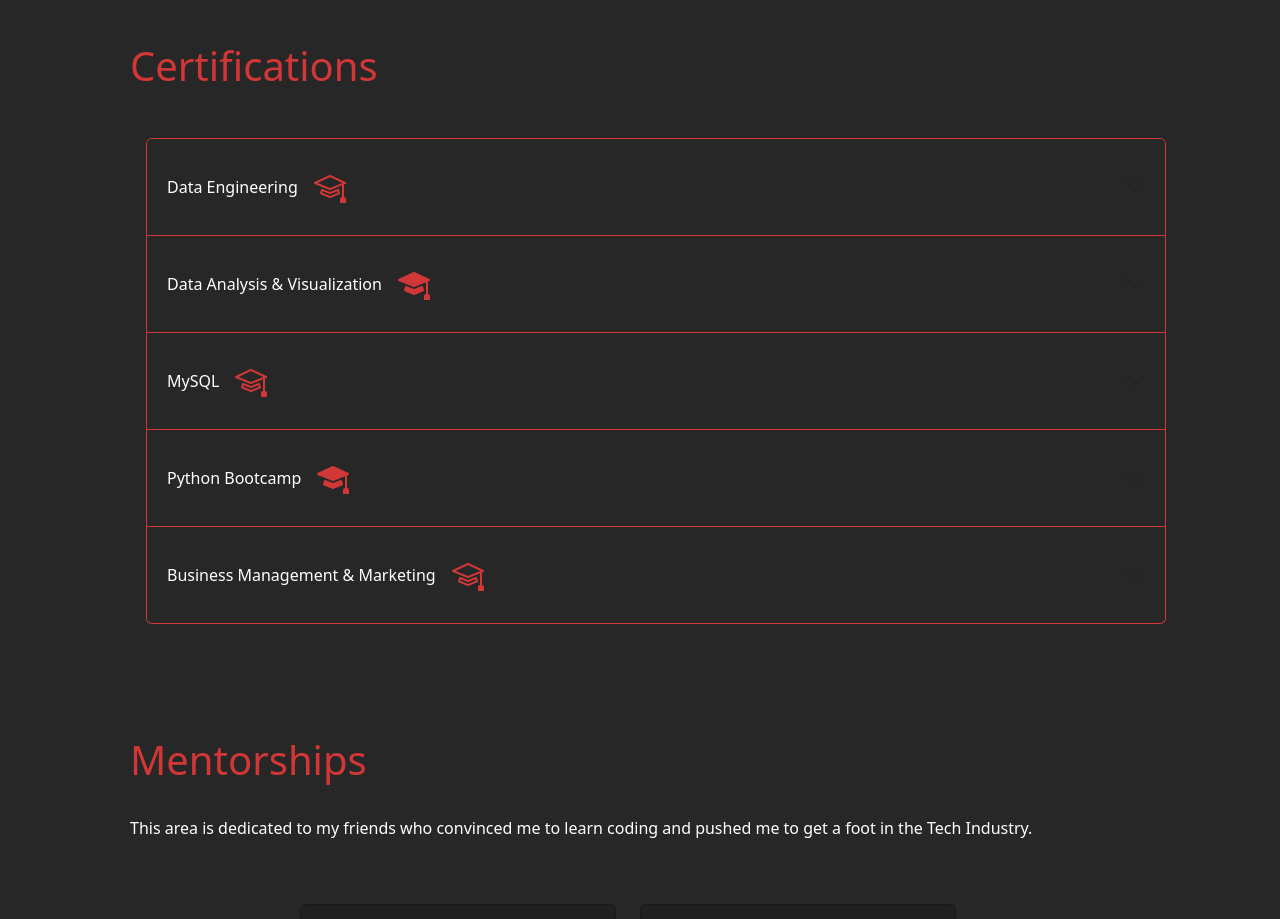
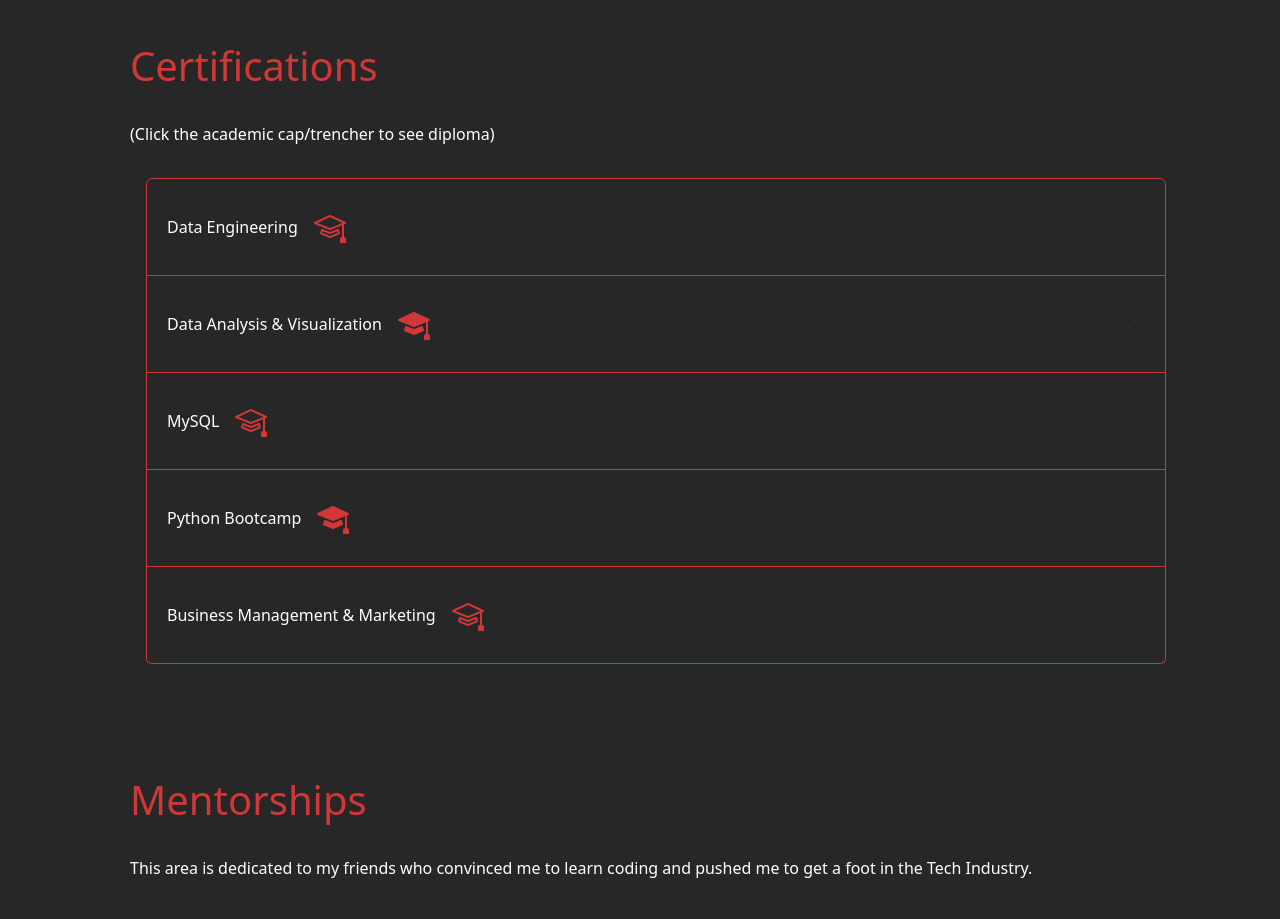
Before and after one commit to ehub-96/my-resume, a React (Vite) app: page / in a window 1280 px wide. Shown: the part 1860-2779 px from the top of the page. Built offline with nearby package versions, Linux system fonts and the light colour scheme.

Commit message:
Last edits to certifs

```diff
--- a/src/components/Certifications/Certifications.jsx
+++ b/src/components/Certifications/Certifications.jsx
@@ -11,13 +11,14 @@ export class Certifications extends Component {
     return (
       <div className='Certifications'>
           <h1 className='s-title'>Certifications</h1>
+            <p>(Click the academic cap/trencher to see diploma)</p>
           <div className="row">
           <div class="accordion" id="accordionPanelsStayOpenExample">
 
           <div class="accordion-item">
               <h5 class="accordion-header" id="panelsStayOpen-headingOne">
                 <button class="accordion-button collapsed" type="button" data-bs-toggle="collapse" data-bs-target="#panelsStayOpen-collapseOne" aria-expanded="false" aria-controls="panelsStayOpen-collapseOne">
-                  Data Engineering<div class="btn-container text-center"><a href="" target="_blank" rel="noopener noreferrer"><Mortarboard className='card-icon2' data-bs-toggle="tooltip" data-bs-placement="top" title="Certification tooltip" /></a></div>
+                  Data Engineering<div class="btn-container text-center"><a href="" target="_blank" rel="noopener noreferrer"><Mortarboard className='card-icon2' data-bs-toggle="tooltip" data-bs-placement="top" title="See Diploma" /></a></div>
                 </button>
               </h5>
               <div id="panelsStayOpen-collapseOne" class="accordion-collapse collapse" aria-labelledby="panelsStayOpen-headingOne">
@@ -43,7 +44,7 @@ export class Certifications extends Component {
             <div class="accordion-item">
               <h5 class="accordion-header" id="panelsStayOpen-headingTwo">
                 <button class="accordion-button collapsed" type="button" data-bs-toggle="collapse" data-bs-target="#panelsStayOpen-collapseTwo" aria-expanded="false" aria-controls="panelsStayOpen-collapseTwo">
-                  Data Analysis & Visualization <div class="btn-container text-center"><a href="../../../DA.pdf" target="_blank" rel="noopener noreferrer"><MortarboardFill className='card-icon2' data-bs-toggle="tooltip" data-bs-placement="top" title="Certification tooltip" /></a></div>
+                  Data Analysis & Visualization <div class="btn-container text-center"><a href="../../../DA.pdf" target="_blank" rel="noopener noreferrer"><MortarboardFill className='card-icon2' data-bs-toggle="tooltip" data-bs-placement="top" title="See Diploma" /></a></div>
                 </button>
               </h5>
               <div id="panelsStayOpen-collapseTwo" class="accordion-collapse collapse" aria-labelledby="panelsStayOpen-headingTwo">
@@ -67,7 +68,7 @@ export class Certifications extends Component {
               <div class="accordion-item">
                 <h5 class="accordion-header" id="panelsStayOpen-headingThree">
                   <button class="accordion-button collapsed" type="button" data-bs-toggle="collapse" data-bs-target="#panelsStayOpen-collapseThree" aria-expanded="false" aria-controls="panelsStayOpen-collapseThree">
-                    MySQL <div class="btn-container text-center"><a href="../../../MySQL.pdf" target="_blank" rel="noopener noreferrer"><Mortarboard className='card-icon2' data-bs-toggle="tooltip" data-bs-placement="top" title="Certification tooltip"/></a></div>
+                    MySQL <div class="btn-container text-center"><a href="../../../MySQL.pdf" target="_blank" rel="noopener noreferrer"><Mortarboard className='card-icon2' data-bs-toggle="tooltip" data-bs-placement="top" title="See Diploma"/></a></div>
                   </button>
                 </h5>
                 <div id="panelsStayOpen-collapseThree" class="accordion-collapse collapse" aria-labelledby="panelsStayOpen-headingThree">
@@ -90,7 +91,7 @@ export class Certifications extends Component {
               <div class="accordion-item">
                 <h5 class="accordion-header" id="panelsStayOpen-headingFour">
                   <button class="accordion-button collapsed" type="button" data-bs-toggle="collapse" data-bs-target="#panelsStayOpen-collapseFour" aria-expanded="false" aria-controls="panelsStayOpen-collapseFour">
-                    Python Bootcamp <div class="btn-container text-center"><a href="../../../Python.pdf" target="_blank" rel="noopener noreferrer"><MortarboardFill className='card-icon2' data-bs-toggle="tooltip" data-bs-placement="top" title="Certification tooltip" /></a></div>
+                    Python Bootcamp <div class="btn-container text-center"><a href="../../../Python.pdf" target="_blank" rel="noopener noreferrer"><MortarboardFill className='card-icon2' data-bs-toggle="tooltip" data-bs-placement="top" title="See Diploma" /></a></div>
                   </button>
                 </h5>
                 <div id="panelsStayOpen-collapseFour" class="accordion-collapse collapse" aria-labelledby="panelsStayOpen-headingFour">
@@ -114,7 +115,7 @@ export class Certifications extends Component {
               <div class="accordion-item">
                 <h5 class="accordion-header" id="panelsStayOpen-headingFive">
                   <button class="accordion-button collapsed" type="button" data-bs-toggle="collapse" data-bs-target="#panelsStayOpen-collapseFive" aria-expanded="false" aria-controls="panelsStayOpen-collapseFive">
-                  Business Management & Marketing<div class="btn-container text-center"><a href="../../../MKTN.pdf" target="_blank" rel="noopener noreferrer"><Mortarboard className='card-icon2' data-bs-toggle="tooltip" data-bs-placement="top" title="Certification tooltip" /></a></div>
+                  Business Management & Marketing<div class="btn-container text-center"><a href="../../../MKTN.pdf" target="_blank" rel="noopener noreferrer"><Mortarboard className='card-icon2' data-bs-toggle="tooltip" data-bs-placement="top" title="See Diploma" /></a></div>
                   </button>
                 </h5>
                 <div id="panelsStayOpen-collapseFive" class="accordion-collapse collapse" aria-labelledby="panelsStayOpen-headingFive">
```
